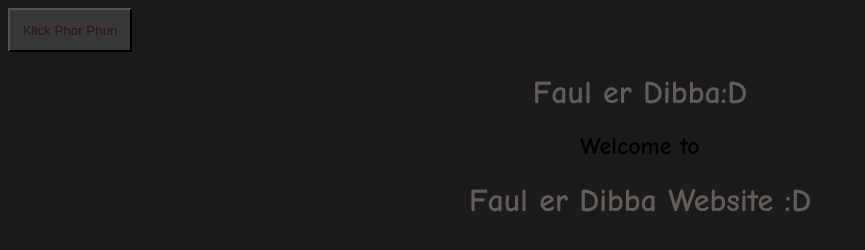
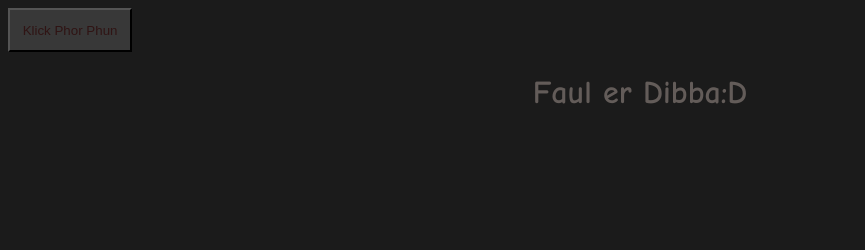
Before and after one commit to faulaweb/fa32423b.github.io, a plain HTML site: page index.html in a window 1280 px wide. Shown: the whole page, without its empty margins (0-865 px from the left). Drawn offline with Linux system fonts and the light colour scheme.

Commit message:
Update index.html

```diff
--- a/index.html
+++ b/index.html
@@ -1,23 +1,3 @@
-<!DOCTYPE html>
-<html>
-  <head>
-    <style>
-        h2.a {
-            font-family: "brush script mt ", cursive, bold;
-        }
-
-        h1.n {
-            font-family: "brush script mt ", cursive, bold;
-        }
-
-
-
-        </style>
-    <title>Faul Er DIbbah</title>
-  </head>
-
-  <body style="background-color:#1b1b1b;">
-
 <!DOCTYPE html>
 <html>
 
@@ -70,11 +50,3 @@
 
   </body>
 </html>
-    <div align="center">
-        <h2 class="a">Welcome to</h2>
-
-        <h1 class="n">Faul er Dibba Website :D</h2>
-    </div>
-
-  </body>
-</html>
```
